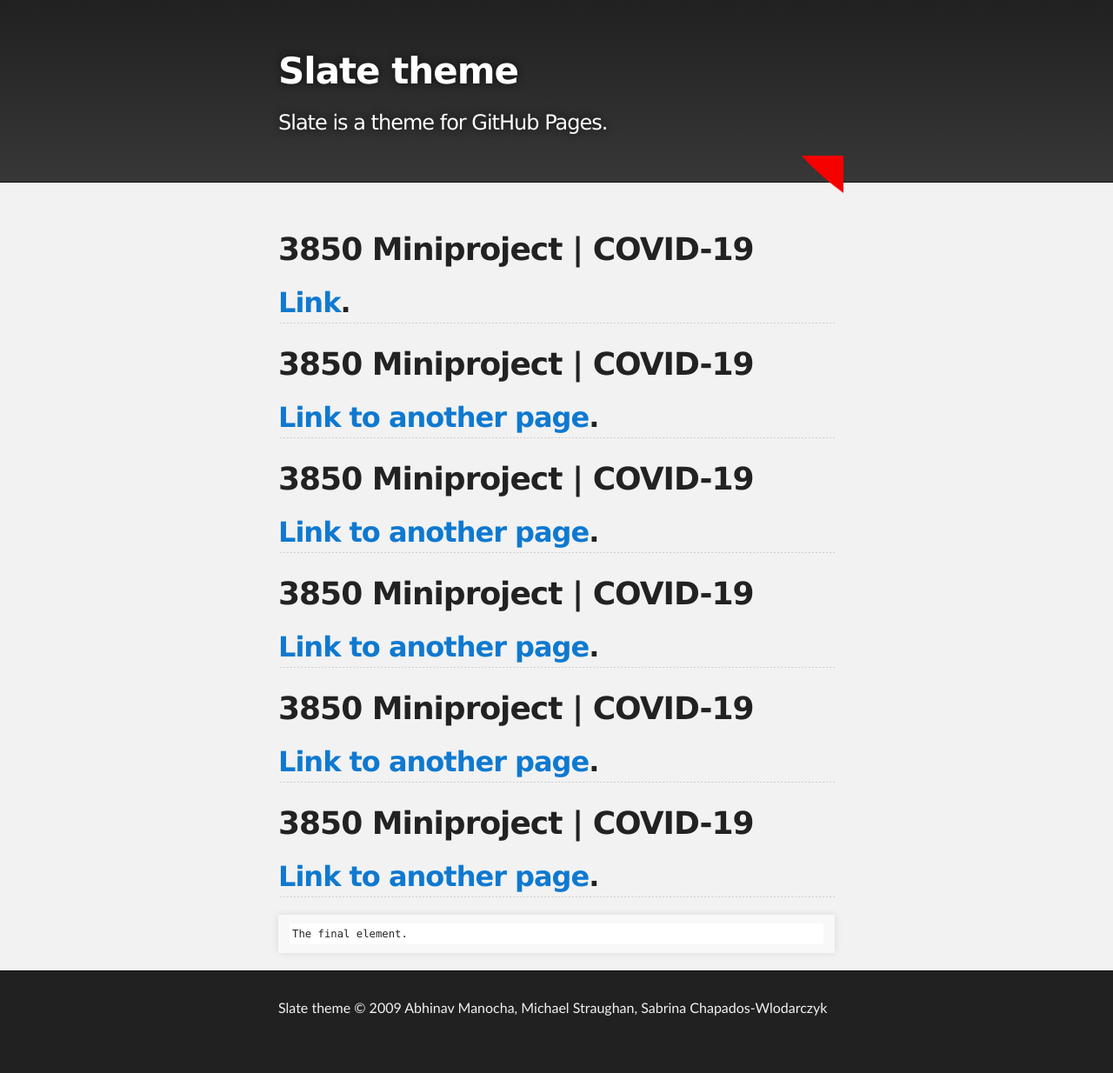
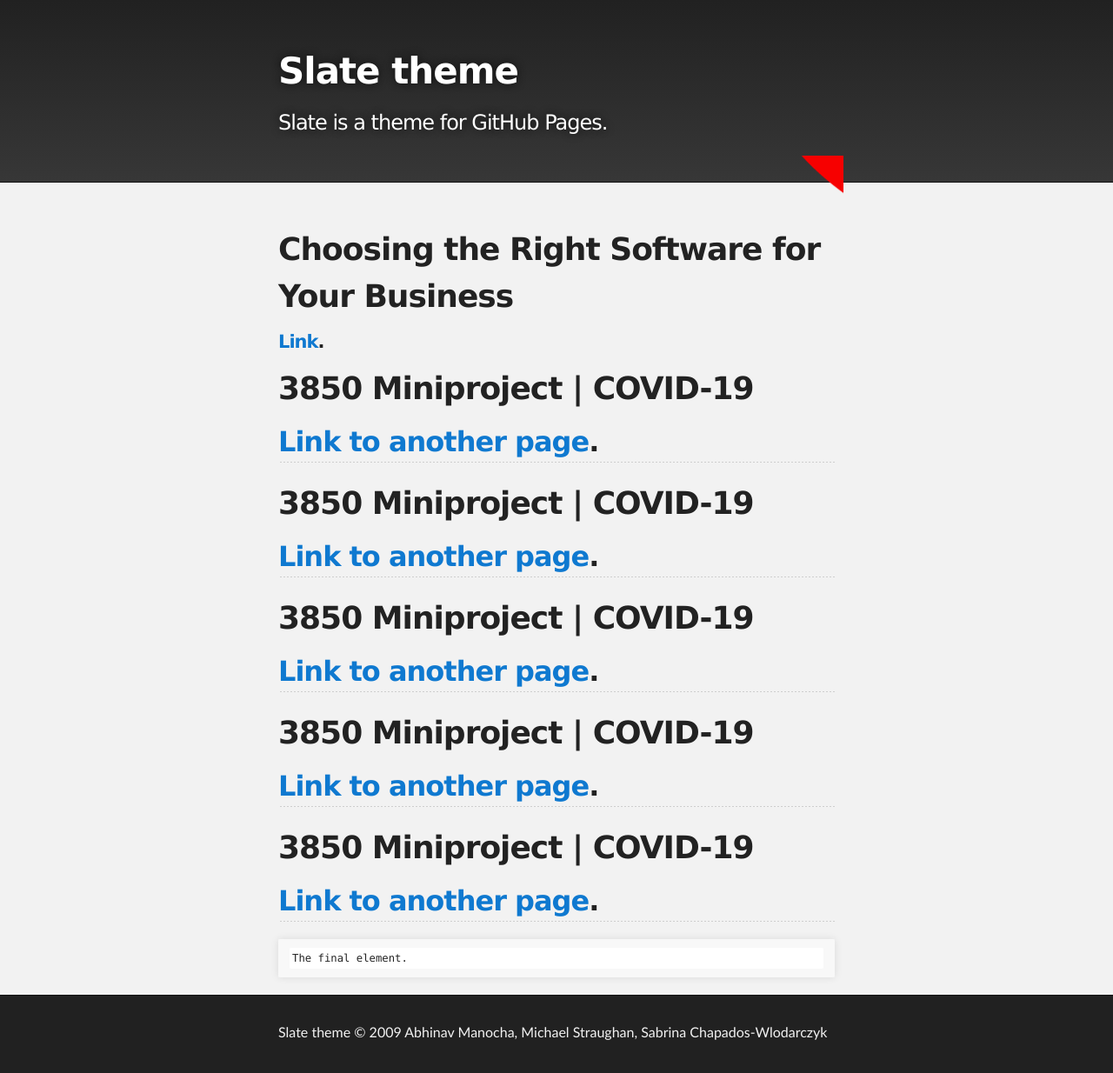
Before and after one commit to abhinavmanocha/3850Project, a Jekyll site: the page built from index.md, in a window 1280 px wide. Shown: the whole page at 87% size. Built offline with Jekyll 4.4.1, drawn with Linux system fonts in a browser that asks for light colours; our own code applies the rules of GitHub Pages for plain Markdown files; before the commit the page ends 1206 px from its top, so only the background shows below that.

Commit message:
A different headxing

```diff
--- a/index.md
+++ b/index.md
@@ -2,8 +2,8 @@
 layout: default
 ---
 
-# 3850 Miniproject | COVID-19
-## [Link](./Choosing the Right Software for Your Business.md).
+# Choosing the Right Software for Your Business
+#### [Link](./Choosing the Right Software for Your Business.md).
 
 # 3850 Miniproject | COVID-19
 ## [Link to another page](./another-page.md).
```
